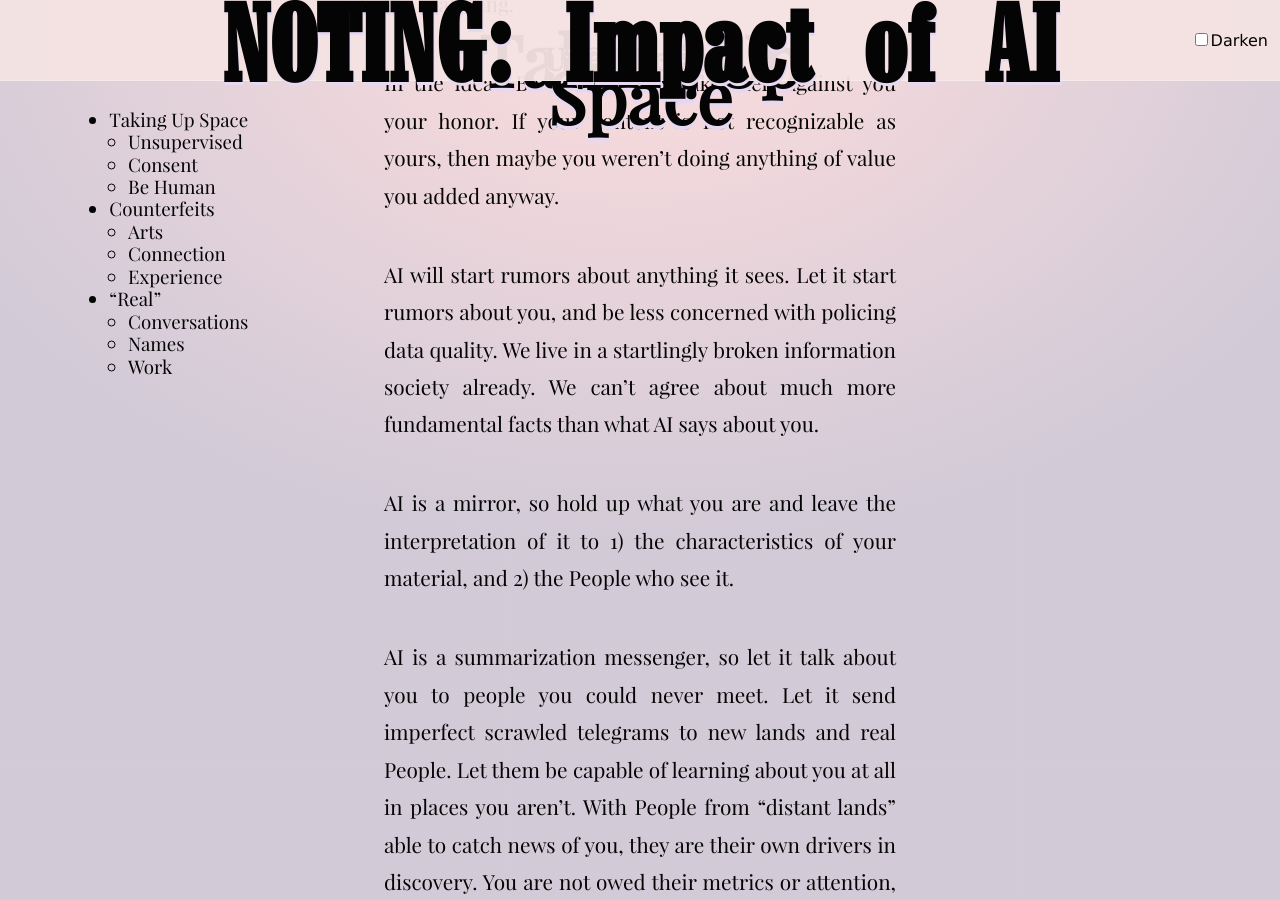
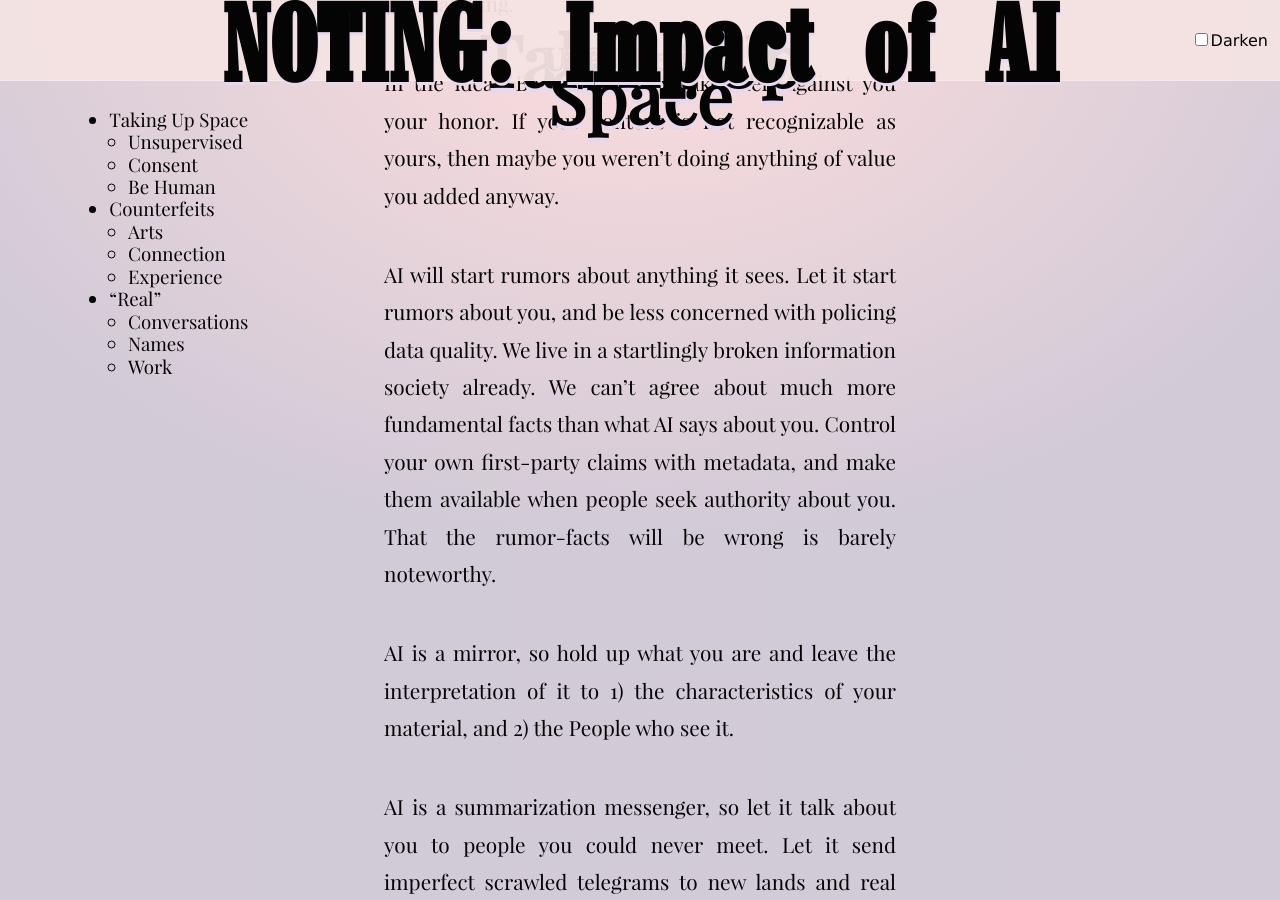
Before and after one commit to tiliv/antibody, a Jekyll site: the page built from docs/journal/autumn-ryan-Impact-of-AI/index.md, in a window 1280 px wide and 900 px high, scrolled down 17083 px. Built offline with Jekyll 4.4.1, drawn with Linux system fonts in a browser that asks for light colours.

Commit message:
Append better thought direction

```diff
--- a/docs/journal/autumn-ryan-Impact-of-AI/index.md
+++ b/docs/journal/autumn-ryan-Impact-of-AI/index.md
@@ -153,7 +153,7 @@ You must be capable of surviving and operating in a world of damaged information
 
 In the ideal: Be unstealable. Make theft against you your honor. If your content is not recognizable as yours, then maybe you weren't doing anything of value you added anyway.
 
-AI will start rumors about anything it sees. Let it start rumors about you, and be less concerned with policing data quality. We live in a startlingly broken information society already. We can't agree about much more fundamental facts than what AI says about you.
+AI will start rumors about anything it sees. Let it start rumors about you, and be less concerned with policing data quality. We live in a startlingly broken information society already. We can't agree about much more fundamental facts than what AI says about you. Control your own first-party claims with metadata, and make them available when people seek authority about you. That the rumor-facts will be wrong is barely noteworthy.
 
 AI is a mirror, so hold up what you are and leave the interpretation of it to 1) the characteristics of your material, and 2) the People who see it.
 
```
